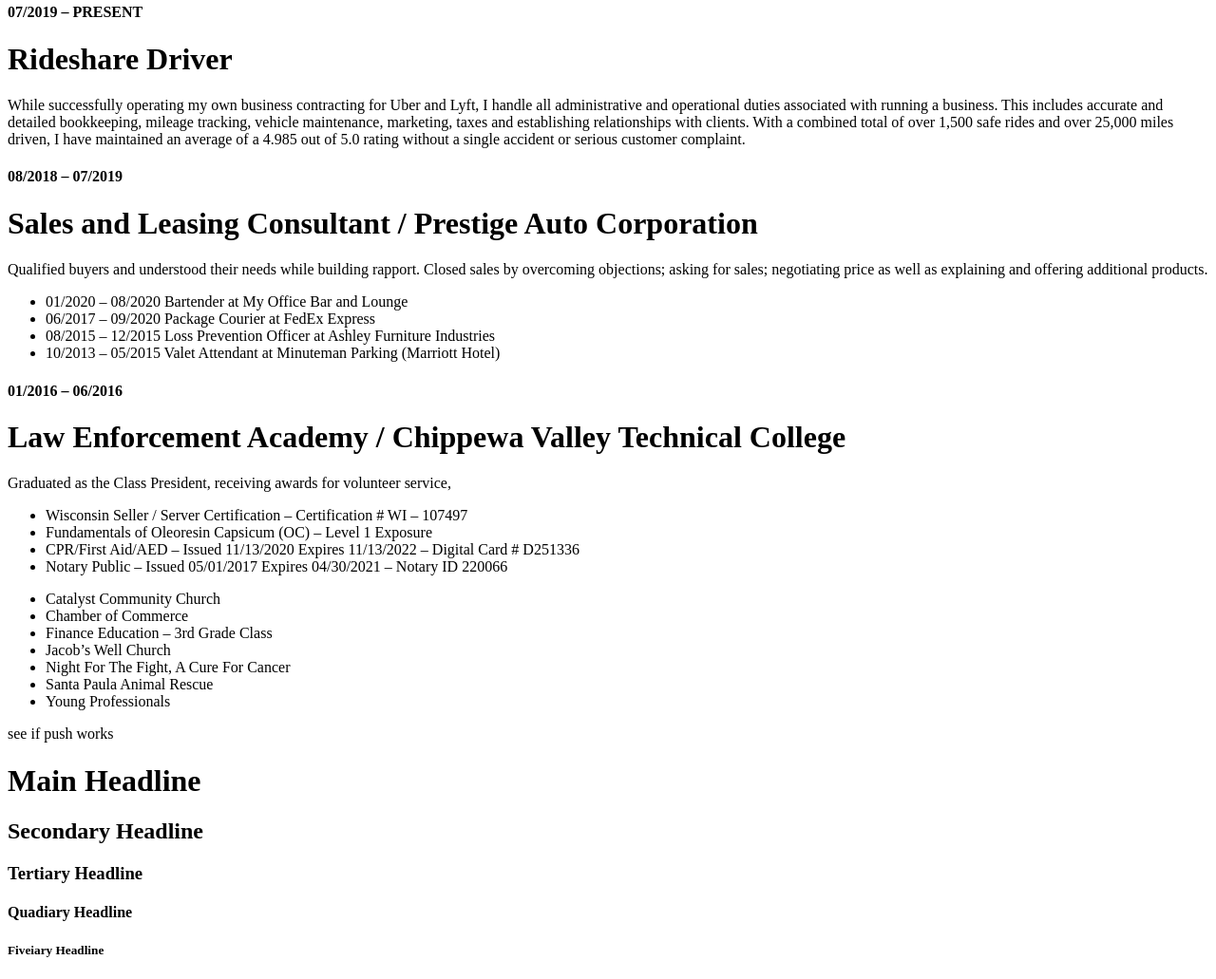
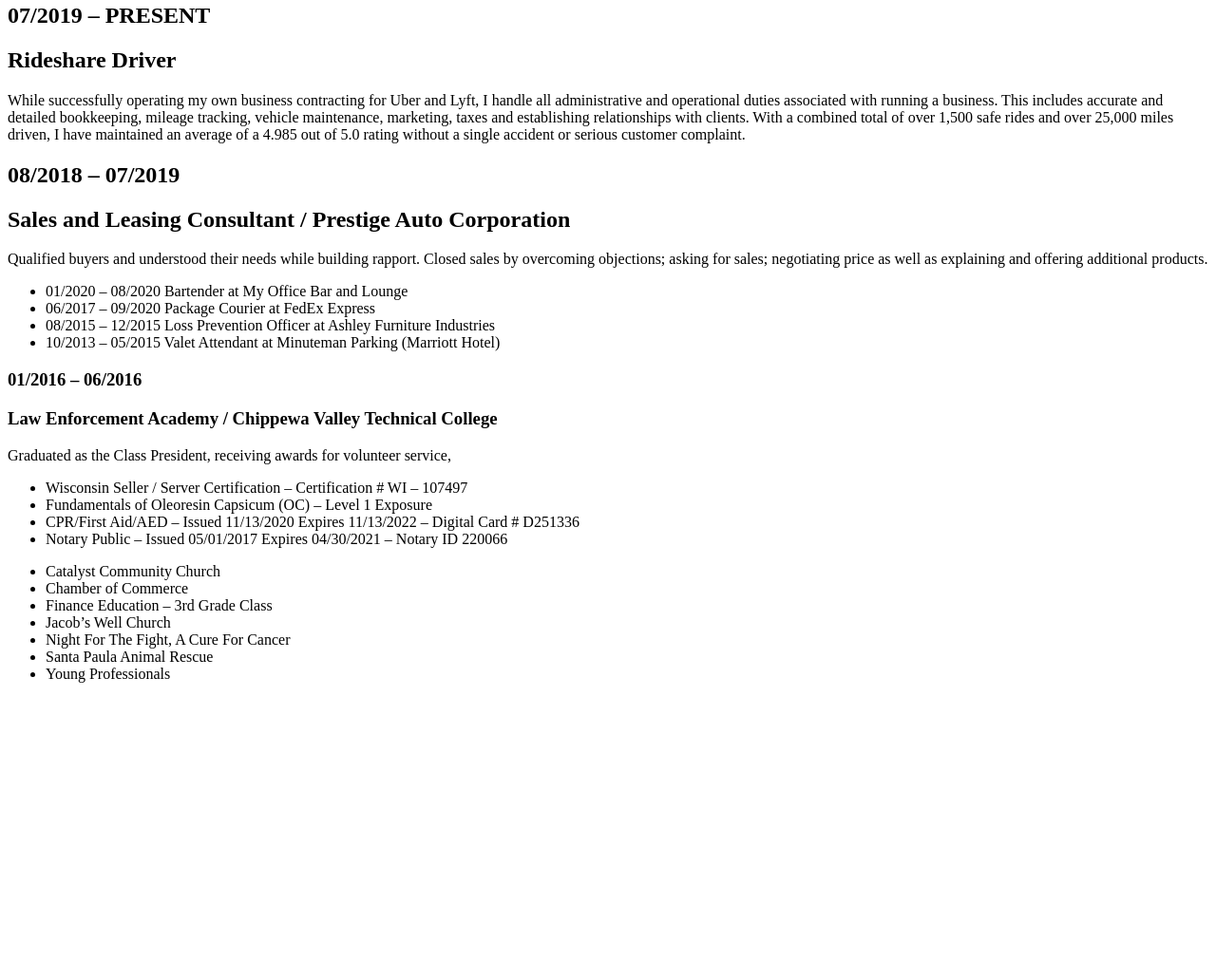
Before and after one commit to dstorbergjr/Resume, a plain HTML site: page index.html in a window 1280 px wide. Shown: the part 227-1258 px from the top of the page at 95% size. After the commit the page ends 962 px from the top, so only its background shows below. Drawn offline with Linux system fonts and the light colour scheme.

Commit message:
corrected h elements, removed commented out lines, fixed class names

```diff
--- a/index.html
+++ b/index.html
@@ -7,7 +7,6 @@
   <body>
     <div class="Summary">
     <p>Detail-oriented Marine Corps Veteran with broad experiences and a craving for being creative while leveraging and developing leadership, critical thinking, and technological skills.</p>
-    <!-- This is Paragraph -->
     <p>This is a Paragraph</p></div>
     <div class="Skills">
     <ul>
@@ -20,31 +19,31 @@
       <li>Process Improvement</li>
     </ul></div>
     <div class="Experience">
-      <h4>07/2019 – PRESENT</h4>
-      <h1>Rideshare Driver</h1>
+      <h2>07/2019 – PRESENT</h2>
+      <h2>Rideshare Driver</h2>
       <p>While successfully operating my own business contracting for Uber and Lyft, I handle all administrative and operational duties associated with running a business. This includes accurate and detailed bookkeeping, mileage tracking, vehicle maintenance, marketing, taxes and establishing relationships with clients. With a combined total of over 1,500 safe rides and over 25,000 miles driven, I have maintained an average of a 4.985 out of 5.0 rating without a single accident or serious customer complaint.</p>
-      <h4>08/2018 – 07/2019</h4>
-      <h1>Sales and Leasing Consultant / Prestige Auto Corporation</h1>
+      <h2>08/2018 – 07/2019</h2>
+      <h2>Sales and Leasing Consultant / Prestige Auto Corporation</h2>
       <p>Qualified buyers and understood their needs while building rapport. Closed sales by overcoming objections; asking for sales; negotiating price as well as explaining and offering additional products.</p>
     </div>
-    <div class="Additional Career History">
+    <div class="Additional-Career-History">
       <ul>
       <li>01/2020 – 08/2020 Bartender at My Office Bar and Lounge</li>
       <li>06/2017 – 09/2020 Package Courier at FedEx Express</li>
       <li>08/2015 – 12/2015 Loss Prevention Officer at Ashley Furniture Industries</li>
       <li>10/2013 – 05/2015 Valet Attendant at Minuteman Parking (Marriott Hotel)</li></div>
       <div class="Education">
-      <h4>01/2016 – 06/2016</h4>
-      <h1>Law Enforcement Academy / Chippewa Valley Technical College</h1>
+      <h3>01/2016 – 06/2016</h3>
+      <h3>Law Enforcement Academy / Chippewa Valley Technical College</h3>
       <p>Graduated as the Class President, receiving awards for volunteer service,</p></div>
-      <div class="Certifications and Awards">
+      <div class="Certifications_Awards">
       <ul>
         <li>Wisconsin Seller / Server Certification – Certification # WI – 107497</li>
         <li>Fundamentals of Oleoresin Capsicum (OC) – Level 1 Exposure</li>
         <li>CPR/First Aid/AED – Issued 11/13/2020 Expires 11/13/2022 – Digital Card # D251336</li>
         <li>Notary Public – Issued 05/01/2017 Expires 04/30/2021 – Notary ID 220066</li>
       </ul></div>
-      <div class="volunteer opportunities">
+      <div class="Volunteer_Opportunities">
       <ul>
         <li>Catalyst Community Church</li>
         <li>Chamber of Commerce</li>
@@ -55,14 +54,7 @@
         <li>Young Professionals</li>
       </ul></div>
 
-    <!-- This is an Ordered List-->
-    see if push works
 
-    <h1>Main Headline</h1>
-    <h2>Secondary Headline</h2>
-    <h3>Tertiary Headline</h3>
-    <h4>Quadiary Headline</h4>
-    <h5>Fiveiary Headline</h5>
 <!--
     <a href="./second.html">Link to Second Page</a>
     <a target="_blank" href="https://google.com">Link to Google</a> -->
```
